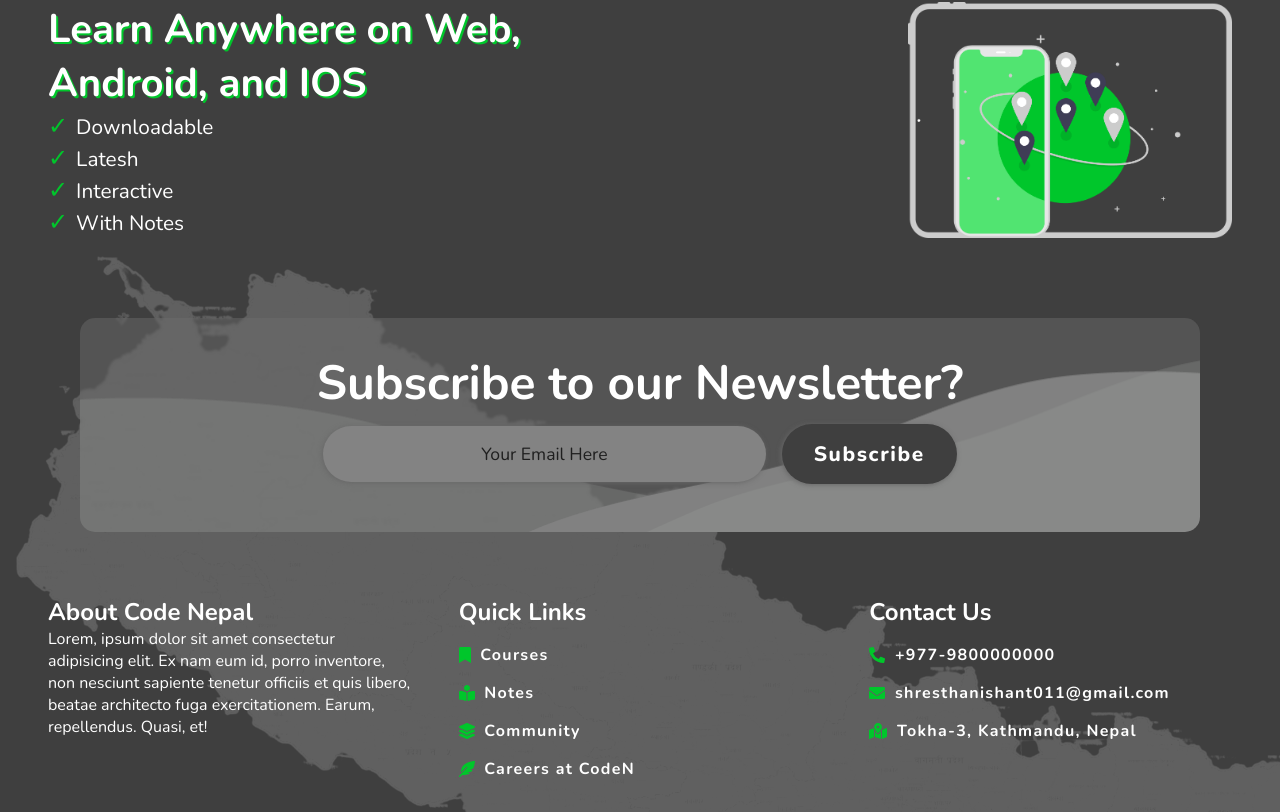
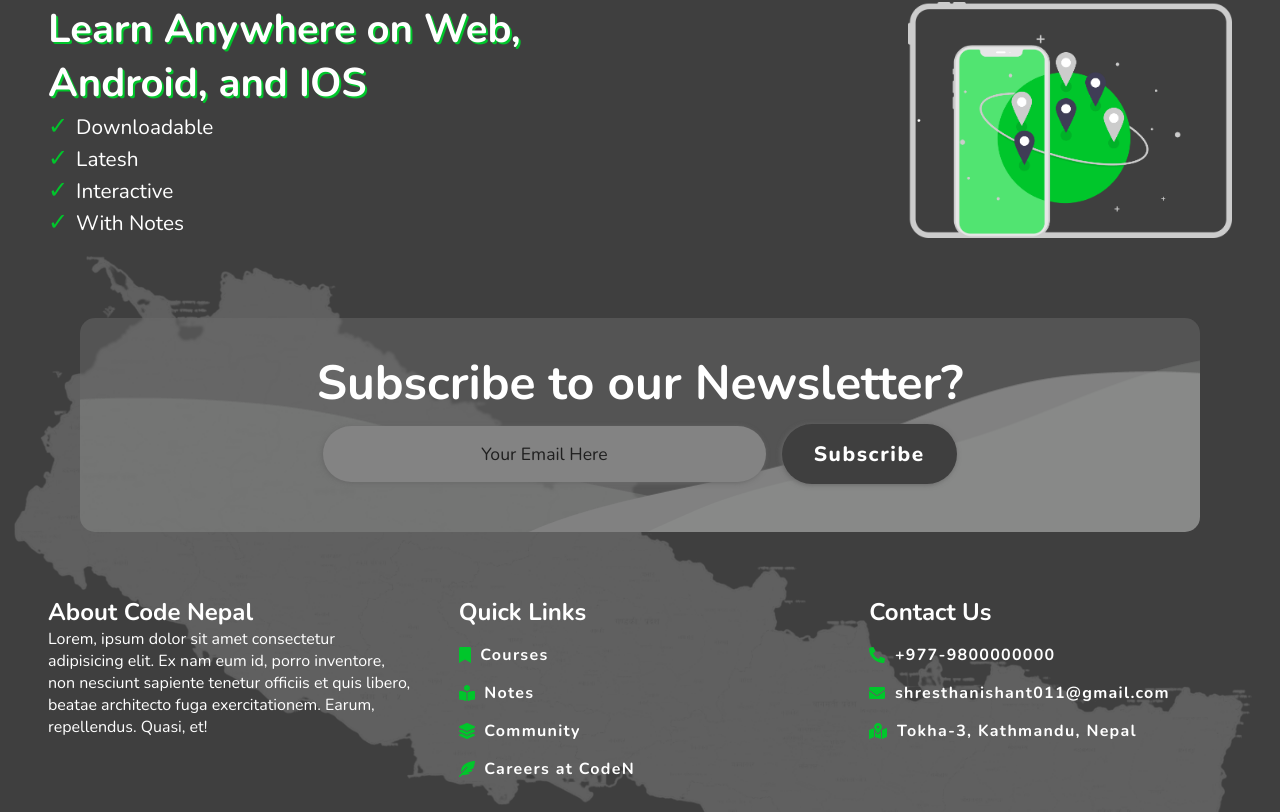
Before and after one commit to sNishant011/coden, a Next.js app: page / in a window 1280 px wide. Shown: the part 2358-3170 px from the top of the page. Built offline with nearby package versions, Linux system fonts and the light colour scheme.

Commit message:
fixed footer background image and testemonials post h5

```diff
--- a/styles/globals.scss
+++ b/styles/globals.scss
@@ -592,6 +592,10 @@ nav {
         background-position: right;
         transition: all 1s ease-in-out;
       }
+      h5 {
+        width: 100%;
+        text-align: center;
+      }
     }
   }
 }
@@ -640,8 +644,11 @@ nav {
 .footer-container {
   background-image: url(../public/illustrations_imgs/nepal.png);
   padding: 1rem 3rem;
+  background-size: cover;
+  background-repeat: no-repeat;
   @include mobile() {
     padding: 1rem;
+    background-size: contain;
   }
 }
 .newsletter-registor {
@@ -722,6 +729,8 @@ nav {
       }
       @include mobile() {
         margin-left: 0;
+        font-size: 1rem;
+        padding: 0.7rem 1.5rem;
       }
     }
     @include tab() {
```
Also changed, not shown: 2 other files (tests, documents, lock files or other folders).
